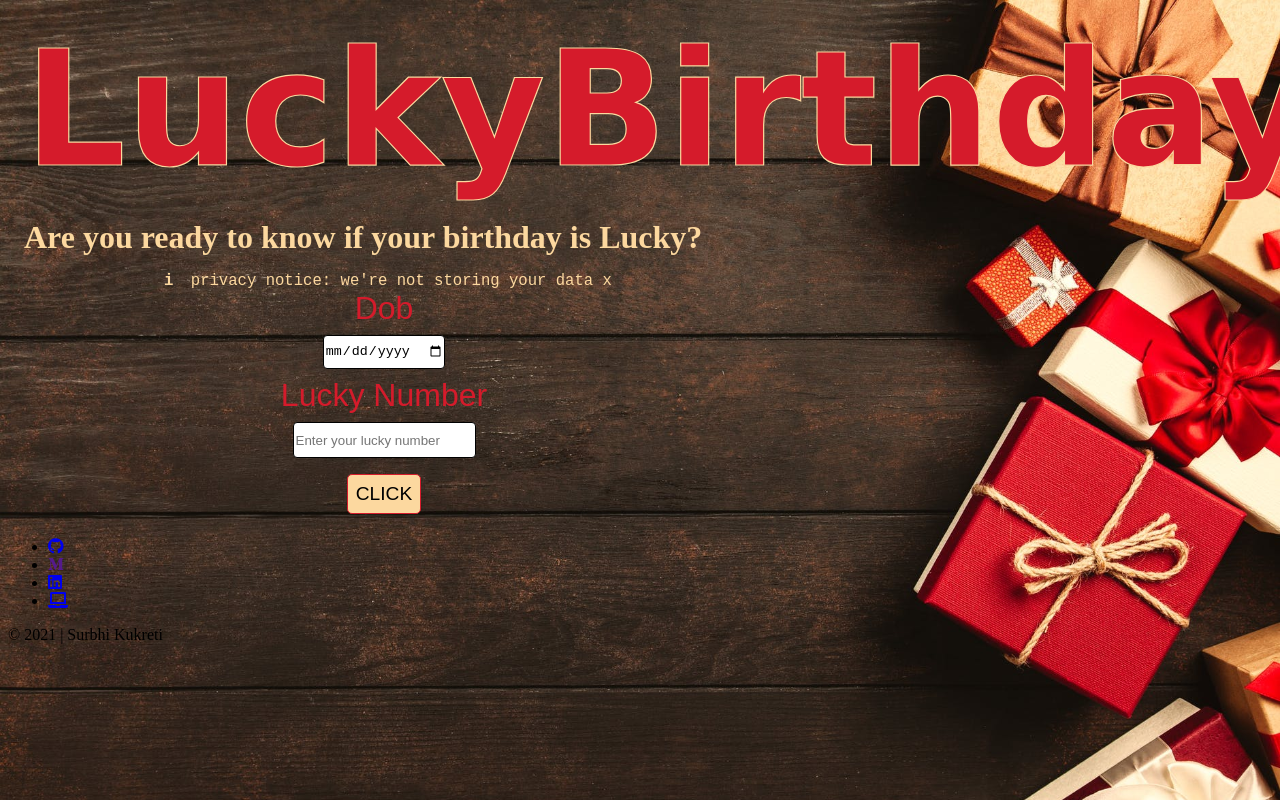
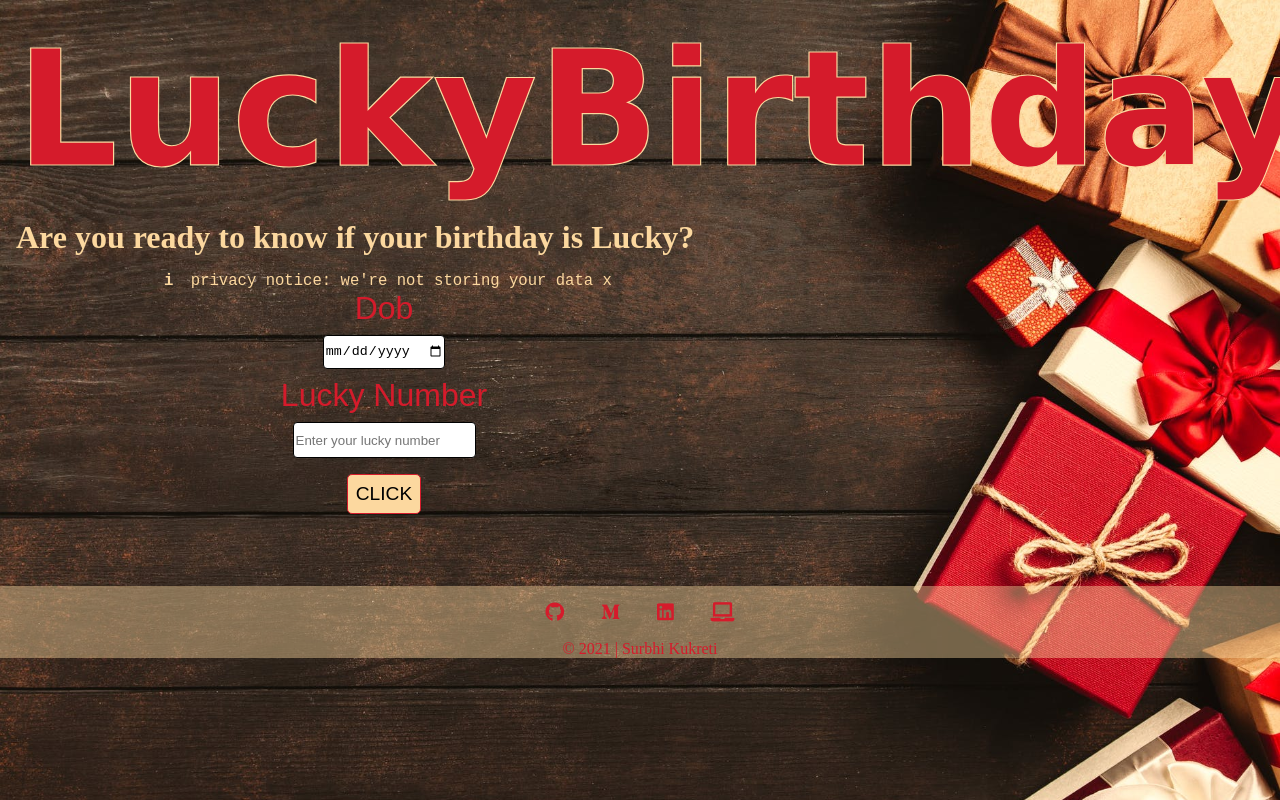
Before and after one commit to surbhi84/BdayLuck_mark11, a plain HTML site: page index.html in a window 1280 px wide. Shown: the top 800 px of the page. Drawn offline with Linux system fonts and the light colour scheme; a web font is replaced by a local one.

Commit message:
style: footer

```diff
--- a/Bluck.css
+++ b/Bluck.css
@@ -4,6 +4,7 @@
 body {
   background-image: url("/bday.jpeg");
   background-size: cover;
+  margin: 0;
 }
 
 header {
@@ -44,6 +45,7 @@ input {
   justify-items: center;
   padding-right: 40vw;
   text-align: center;
+  padding-bottom: 3rem;
 }
 .calc-btn {
   background-color: #fcd89f;
@@ -71,3 +73,30 @@ input {
   font-weight: bold;
   margin: 0.5rem;
 }
+
+footer {
+  margin: 0;
+  text-align: center;
+  background-color: #fcd89f6b;
+}
+
+li {
+  display: inline;
+  list-style: none;
+  margin: 1rem;
+  font-size: 1.2rem;
+}
+
+ul {
+  padding-left: 0;
+  padding: 1rem;
+  margin-bottom: 0;
+}
+
+i {
+  color: #d51b2b;
+}
+
+#legacyText {
+  color: #d51b2b;
+}
```
